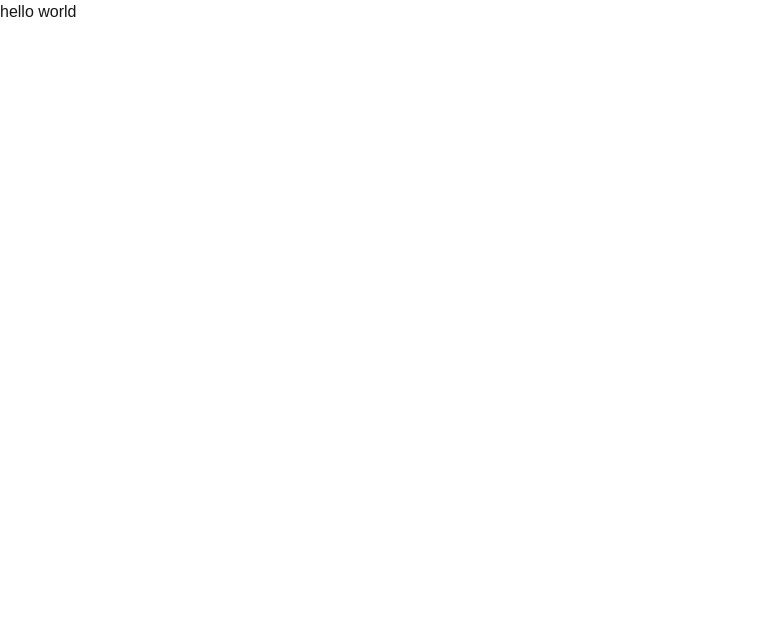
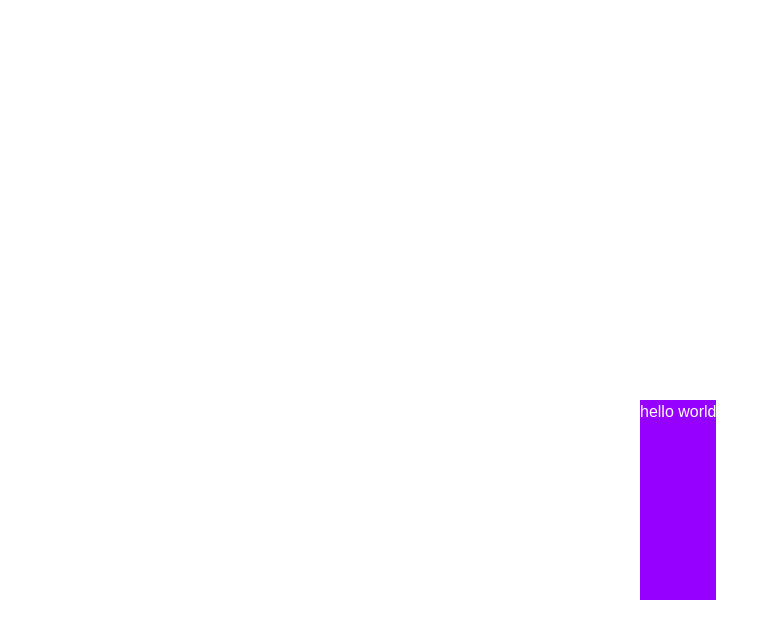
Before and after one commit to elijahcroft/FullyHacks, a Next.js app in the folder fullyhacks/: page / in a window 1280 px wide. Shown: the top 638 px of the page, without its empty margins (0-778 px from the left). Built offline with nearby package versions, Linux system fonts and the light colour scheme.

Commit message:
starting landing page

```diff
--- /dev/null
+++ b/fullyhacks/src/app/page.css
@@ -0,0 +1,21 @@
+body{
+    background: radial-gradient(circle, rgba(50, 50, 50, .1), rgba(0, 0, 0, 1));
+}
+
+.landing{
+    margin: auto;
+    position: absolute;
+    color: white;
+    width: auto;
+    height: 200px;
+    left: 50%;
+    top: 50%;
+
+
+
+    background-color: rgb(149, 0, 255);
+
+    text-align: center;
+
+
+}
--- a/fullyhacks/src/app/page.tsx
+++ b/fullyhacks/src/app/page.tsx
@@ -1,7 +1,11 @@
-
+import './page.css'
 const MainPage = () => {
 
-  return <div>hello world</div>
+  return <div className="landing">hello world
+
+
+
+  </div>
 }
 
 
```
